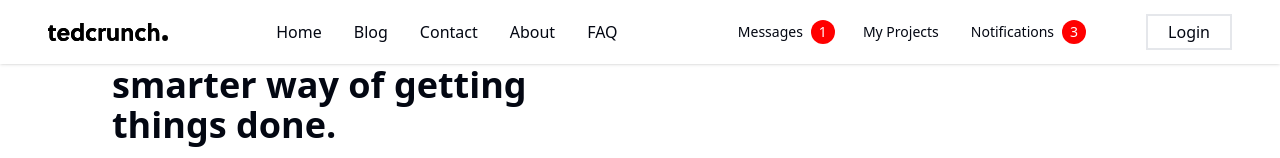
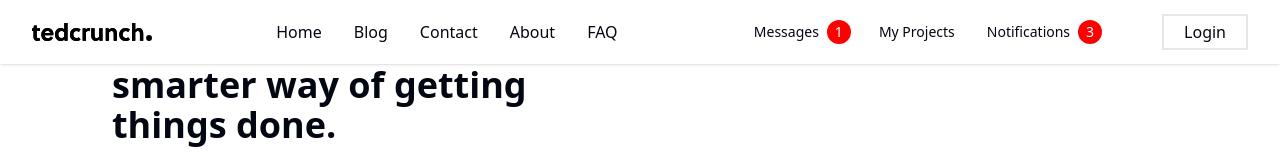
Before and after one commit to ErrolNtetha/lancing-client, a Next.js app: page / in a window 1280 px wide. Shown: the top 158 px of the page. Built offline with nearby package versions, Linux system fonts and the light colour scheme; no server answers; the database is empty.

Commit message:
style: removed box shadow

```diff
--- a/components/organisms/header/header.tsx
+++ b/components/organisms/header/header.tsx
@@ -60,8 +60,8 @@ export const Header = () => {
     }, []);
 
     return (
-        <header className='md:container flex shadow divide-solid divide-gray bg-background sticky top-0 z-10 justify-between transition-all duration-200 items-center w-full h-[8vh]'>
-            <section className=' px-4 w-full h-full flex z-10 justify-between items-center'>
+        <header className='flex shadow divide-solid divide-gray bg-background sticky top-0 z-10 justify-between transition-all duration-200 items-center w-full h-[8vh]'>
+            <section className='md:container  px-4 w-full h-full flex z-10 justify-between items-center'>
                 <Link href={currentUser ? '/feed' : '/'} className='max-w-full'>
                     <Image src='/assets/images/svg/blackLogo.svg' alt='Company logo' className='fill-current text-white' width={120} height={120} />
                 </Link>
```
